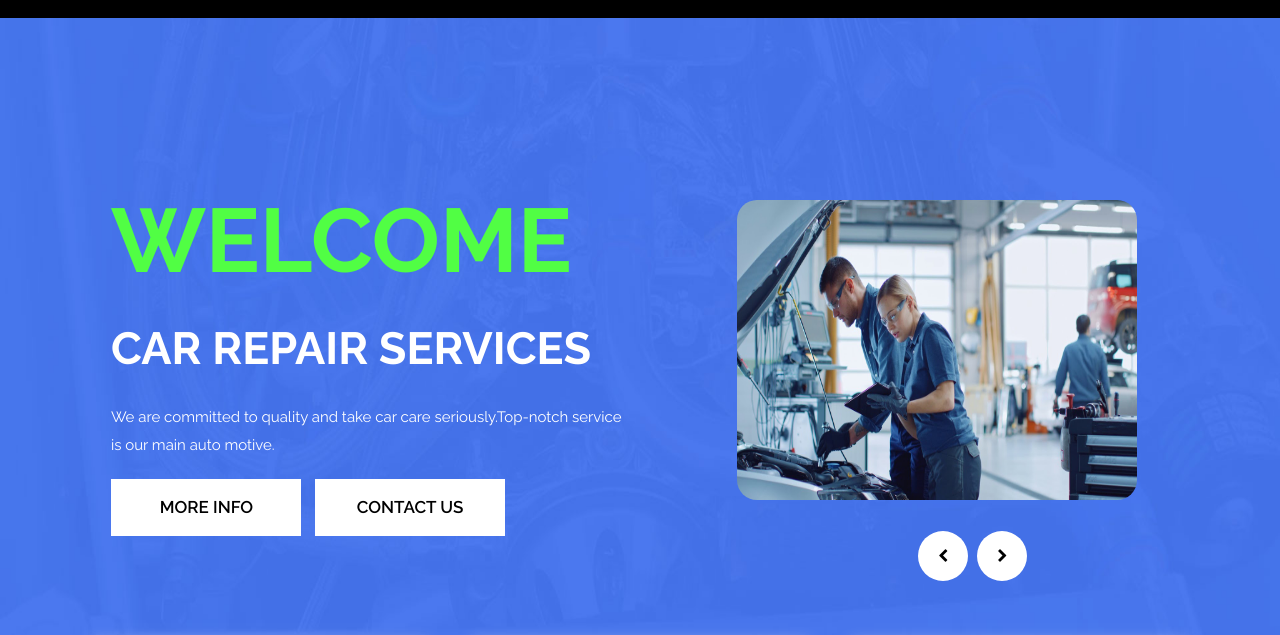
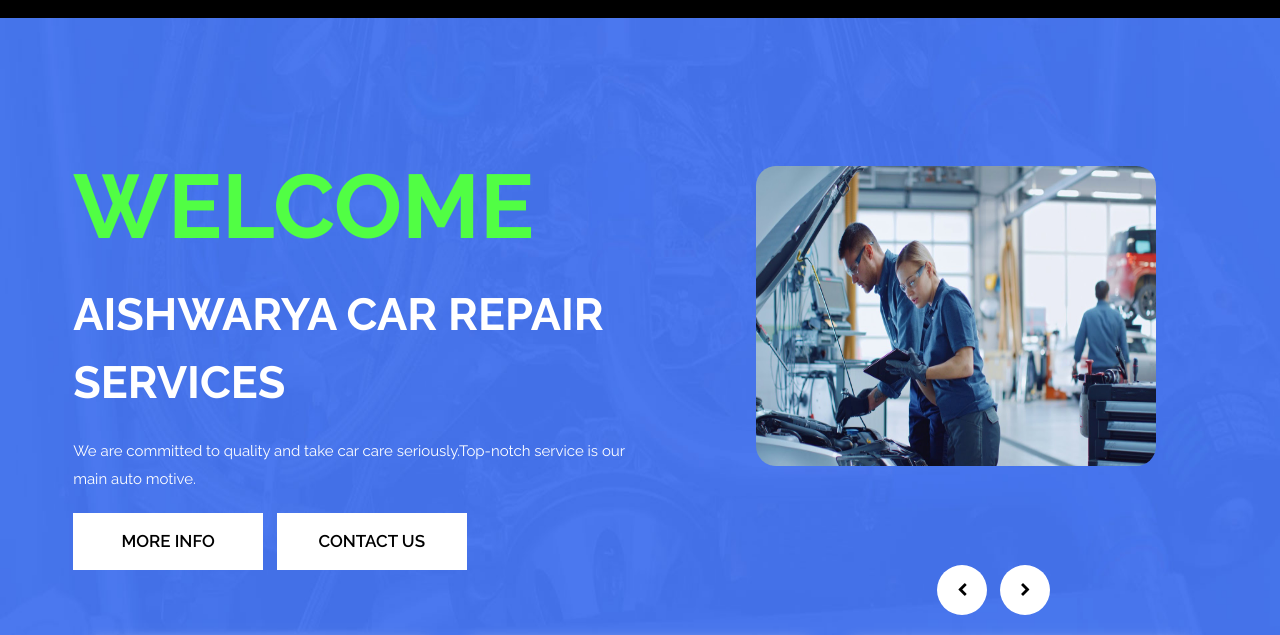
Before and after one commit to rohith161/CarServiceCenter, a plain HTML site: page index.html in a window 1280 px wide. Both pictures are taken after a click on the link 1184 px from the left and 47 px from the top of the page. Shown: the part 122-757 px from the top of the page. Drawn offline with nearby package versions, Linux system fonts and the light colour scheme.

Commit message:
Update index.html

```diff
--- a/index.html
+++ b/index.html
@@ -101,7 +101,7 @@
                            <div class="col-md-6">
                               <div class="text-bg">
                                  <h1>Welcome</h1>
-                                 <span>car repair services</span>
+                                 <span>AISHWARYA car repair services</span>
                                  <p>We fix even your trust in car service and repair because we have build our business on trust. </p>
                                  <a href="#">More Info </a> <a href="#">Contact Us</a>
                               </div>
@@ -122,7 +122,7 @@
                            <div class="col-md-6">
                               <div class="text-bg">
                                  <h1>Welcome</h1>
-                                 <span>car repair services</span>
+                                 <span> AISHWARYA car repair services</span>
                                  <p>We are committed to quality and take car care seriously.Top-notch service is our main auto motive. </p>
                                  <a href="#">More Info </a> <a href="#">Contact Us</a>
                               </div>
@@ -143,7 +143,7 @@
                            <div class="col-md-6">
                               <div class="text-bg">
                                  <h1>Welcome</h1>
-                                 <span>car repair services</span>
+                                 <span> AISHWARYA car repair services</span>
                                  <p>Affordable prices for professional services. </p>
                                  <a href="#">More Info </a> <a href="#">Contact Us</a>
                               </div>
```
